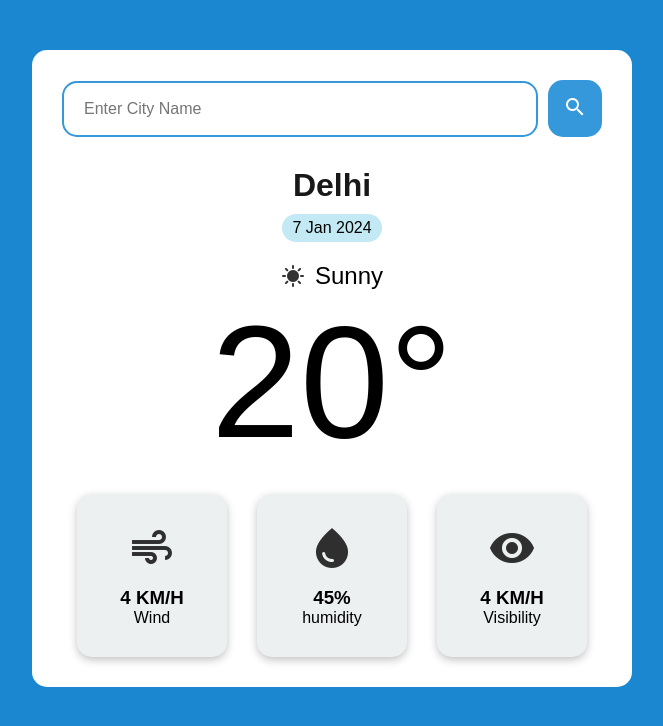
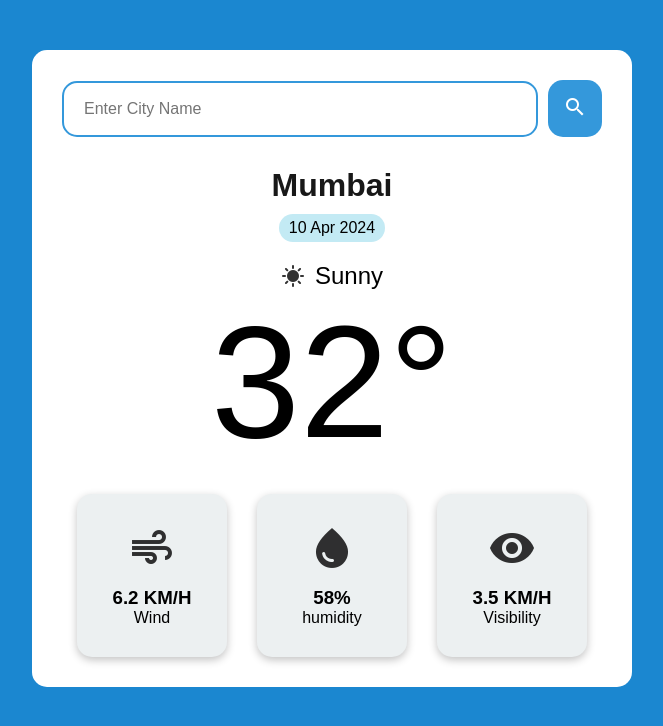
Before and after one commit to SaurabhBane01/Weather-Website, a plain HTML site: page index.html in a window 1280 px wide. Shown: the whole page, without its empty margins (308-971 px from the left). Drawn offline with Linux system fonts and the light colour scheme.

Commit message:
index.html

```diff
--- a/index.html
+++ b/index.html
@@ -23,35 +23,35 @@
                 </button>
             </form>
             <div class="city-date-section">
-                <h2 class="city">Delhi</h2>
-                <p class="date">7 Jan 2024</p>
+                <h2 class="city">Mumbai</h2>
+                <p class="date">10 Apr 2024</p>
             </div>
             <div class="temperature-info">
                 <div class="description">
                     <i class="material-icons">sunny</i>
                     <span class="description-text">Sunny</span>
                 </div>
-                <div class="temp">20°</div>
+                <div class="temp">32°</div>
             </div>
             <div class="additional-info">
                 <div class="wind-info">
                     <i class="material-icons">air</i>
                     <div>
-                        <h3 class="wind-speed">4 KM/H</h3>
+                        <h3 class="wind-speed">6.2 KM/H</h3>
                         <p class="wind-label">Wind</p>
                     </div>
                 </div>
                 <div class="humidity-info">
                     <i class="material-icons">water_drop</i>
                     <div>
-                        <h3 class="humidity">45%</h3>
+                        <h3 class="humidity">58%</h3>
                         <p class="humidity-label">humidity</p>
                     </div>
                 </div>
                 <div class="visibility-info">
                     <i class="material-icons">visibility</i>
                     <div>
-                        <h3 class="visibility-distance">4 KM/H</h3>
+                        <h3 class="visibility-distance">3.5 KM/H</h3>
                         <p class="visibility">Visibility</p>
                     </div>
                 </div>
```
